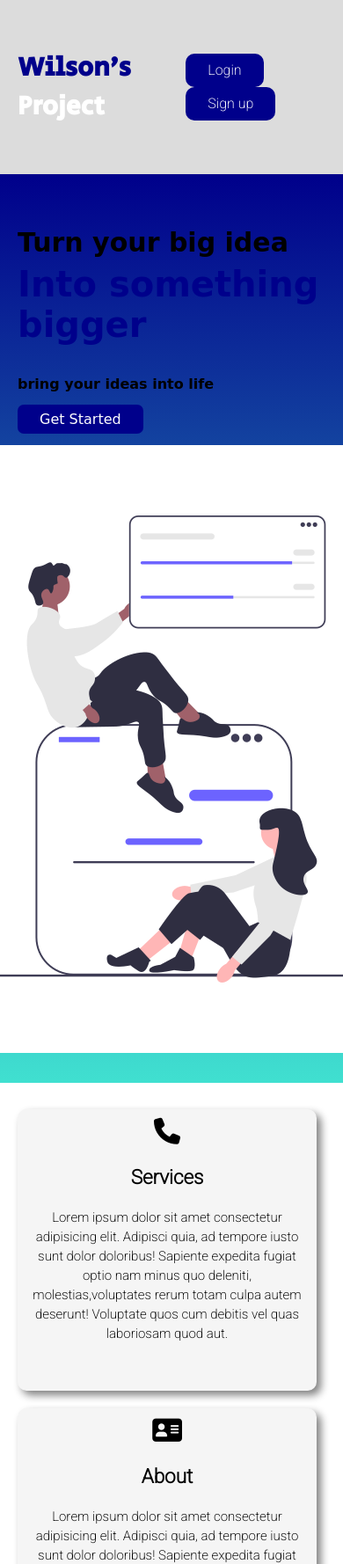
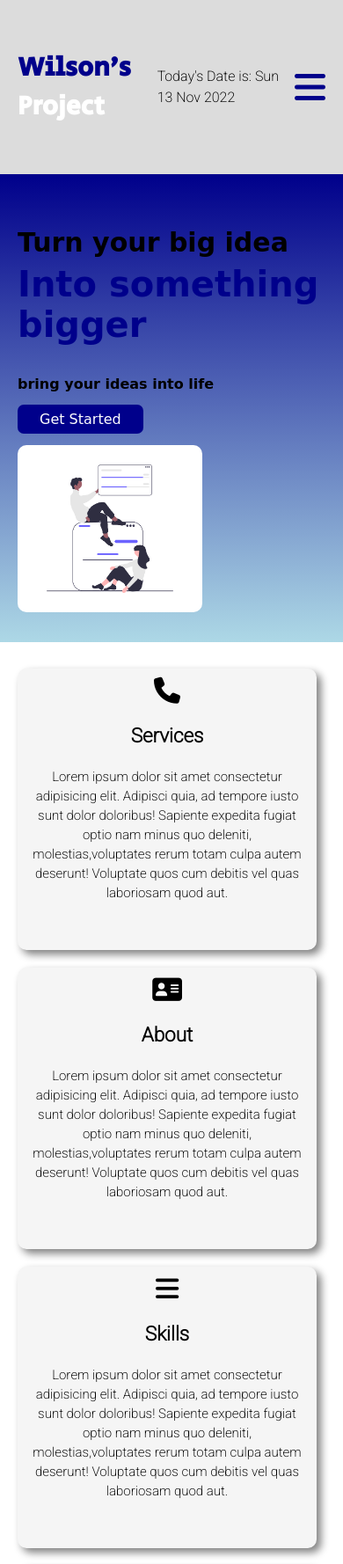
Before and after one commit to WilsonTomisin/PHPLogin-project-, a PHP site: page / in a window 390 px wide; the page is wider, and only the part inside the window is pictured. Shown: the top 1778 px of that part at 88% size. Run offline with PHP 8.4, Linux system fonts and the light colour scheme; some web fonts are replaced.

Commit message:
added a hamburger menu made the index page responsive

```diff
--- a/assests/css/indexstyling.css
+++ b/assests/css/indexstyling.css
@@ -18,6 +18,10 @@ body{
     padding: 30px 20px 30px 20px;
 
 
+}
+.nav-section nav label i{
+    color: #fff;
+    font-size: 20px;
 }
 .nav-section nav h1{
     font-size: 30px;
@@ -42,12 +46,13 @@ body{
     box-shadow: 0px 0px 20px black;
 }
 body main .top-container{
+    background: linear-gradient(180deg,darkblue,lightblue);
     display: flex;
     align-items: center;
     justify-content: space-between;
     padding: 30px 20px 30px 20px;
     font-family: 'Rubik Bubbles', cursive;
-    background: linear-gradient(darkblue,turquoise);
+
 
 }
 body main .top-container .left-col .text h3{
@@ -63,6 +68,7 @@ body main .top-container .left-col .text h1{
 }
 body main .top-container .left-col .text h1:hover{
     /* transform: scale(1.2); */
+    color: #fff;
     font-size: 50px;
     transform: translate(-20px);
     text-decoration: dotted;
@@ -82,8 +88,9 @@ body main .top-container .left-col .text a:hover{
     box-shadow: 0px 0px 30px grey;
 }
 body main .top-container .right-col img{
-    border-radius: 7px;
+    border-radius: 10px;
     transition: 1s all ease-in-out;
+
 }
 body main .top-container .right-col img:hover{
     border-radius: 50%;
@@ -165,11 +172,11 @@ body footer .footer-container .social-links i{
 }
 
 body footer .footer-container .social-links i[class="fa-brands fa-square-instagram"]:hover{
-    color: darkmagenta;
+    color: rgb(234, 25, 147);
     transform: rotate(360deg);
 }
 body footer .footer-container .social-links i[class="fa-brands fa-square-twitter"]:hover{
-    color: turquoise;
+    color: rgb(18, 109, 237);
     transform: rotate(360deg);
 }
 body footer .footer-container .social-links i[class="fa-brands fa-github"]:hover{
@@ -220,9 +227,9 @@ body footer .footer-container .footer-text{
     .nav-section{
         min-width: 100%;
     }
-    .nav-section nav{
+    /* .nav-section nav{
 
-    }
+    } */
     body main .top-container{
         display: flex;
         align-items: center;
@@ -251,9 +258,9 @@ body footer .footer-container .footer-text{
     .nav-section{
         min-width: 100%;
     }
-    .nav-section nav{
+    /* .nav-section nav{
 
-    }
+    } */
     body main .top-container{
         display: flex;
         align-items: center;
@@ -273,3 +280,49 @@ body footer .footer-container .footer-text{
         margin-bottom: 20px;
     }
 }
+.nav-section nav label i{
+    color: darkblue;
+    font-size: 40px;
+    display: none;
+}
+#check{
+    display: none;
+}
+@media (max-width:430px) {
+    .nav-section nav label i{
+        display: block;
+        width: 50%;
+    }
+    .nav-section nav .links{
+        /* display: none; */
+        position: fixed;
+        width: 100%;
+        left: -100%;
+        transition: 0.2s all ease-in-out;
+
+
+    }
+
+    #check:checked ~ .links{
+        left: 0;
+        top: 130px;
+        background-color: white;
+        height: 200px;
+        width: 100%;
+        padding: 0px;
+        text-align: center;
+
+
+    }
+    #check:checked ~ .links a{
+        display: inline-block;
+        width: 50%;
+        text-align: center;
+        margin-bottom: 10px;
+        margin-top: 20px;
+
+    }
+    body main .top-container .right-col img{
+        width: 60%;
+    }
+}
--- a/index.php
+++ b/index.php
@@ -20,13 +20,18 @@
                 <h1 id="logo">Wilson's <span> Project</span></h1>
                 <?php
                     #$msg = '<h1>Hello World</h1> <br /> ';
-                    #$msg .= "Today's Date is: ". date('D d M Y').'<hr>';
-                    #echo $msg;
+                    $msg = "Today's Date is: ". date('D d M Y');
+                    echo $msg;
                 ?>
+                <input type="checkbox" id="check">
+                <label for="check">
+                    <i class="fa-solid fa-bars"></i>
+                </label>
                 <div class="links">
                 <a href="login.php">Login</a>
                 <a href="register.php">Sign up</a>
                 </div>
+
             </nav>
         </div>
         <main>
```
